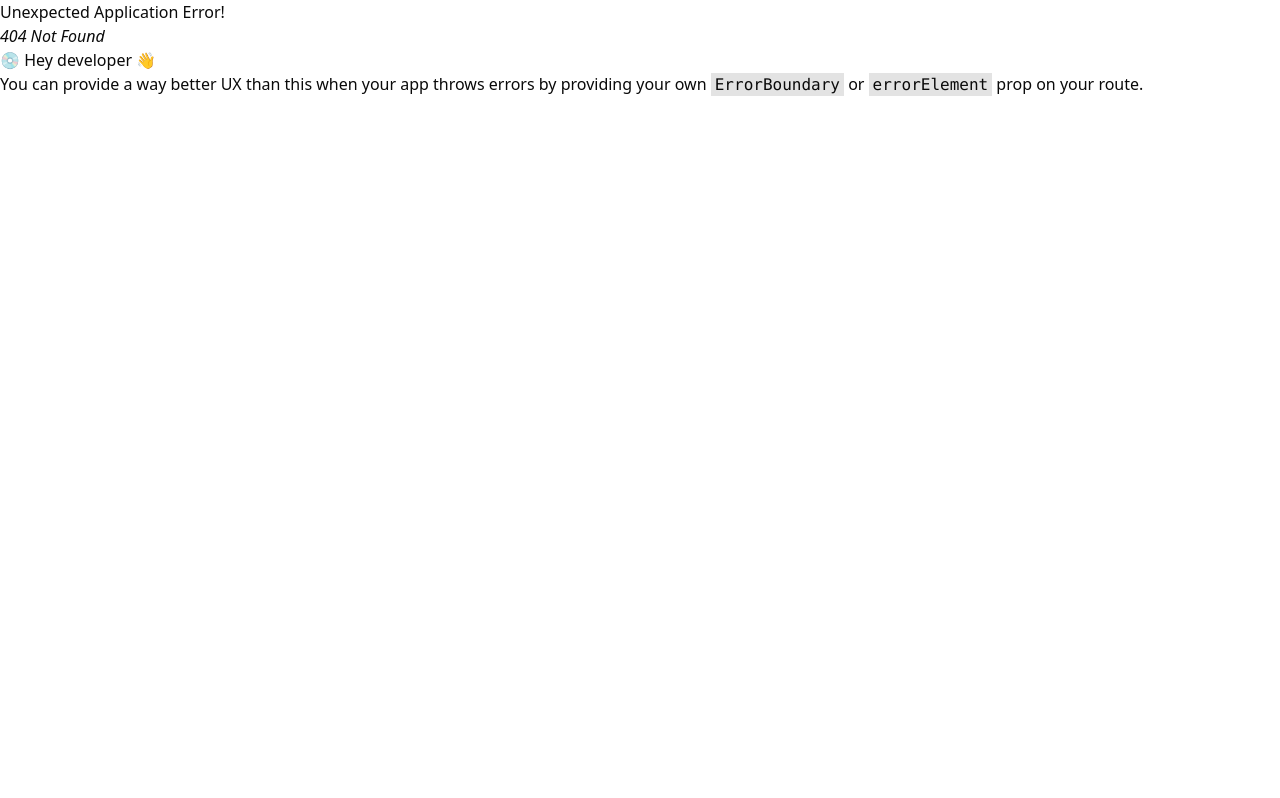
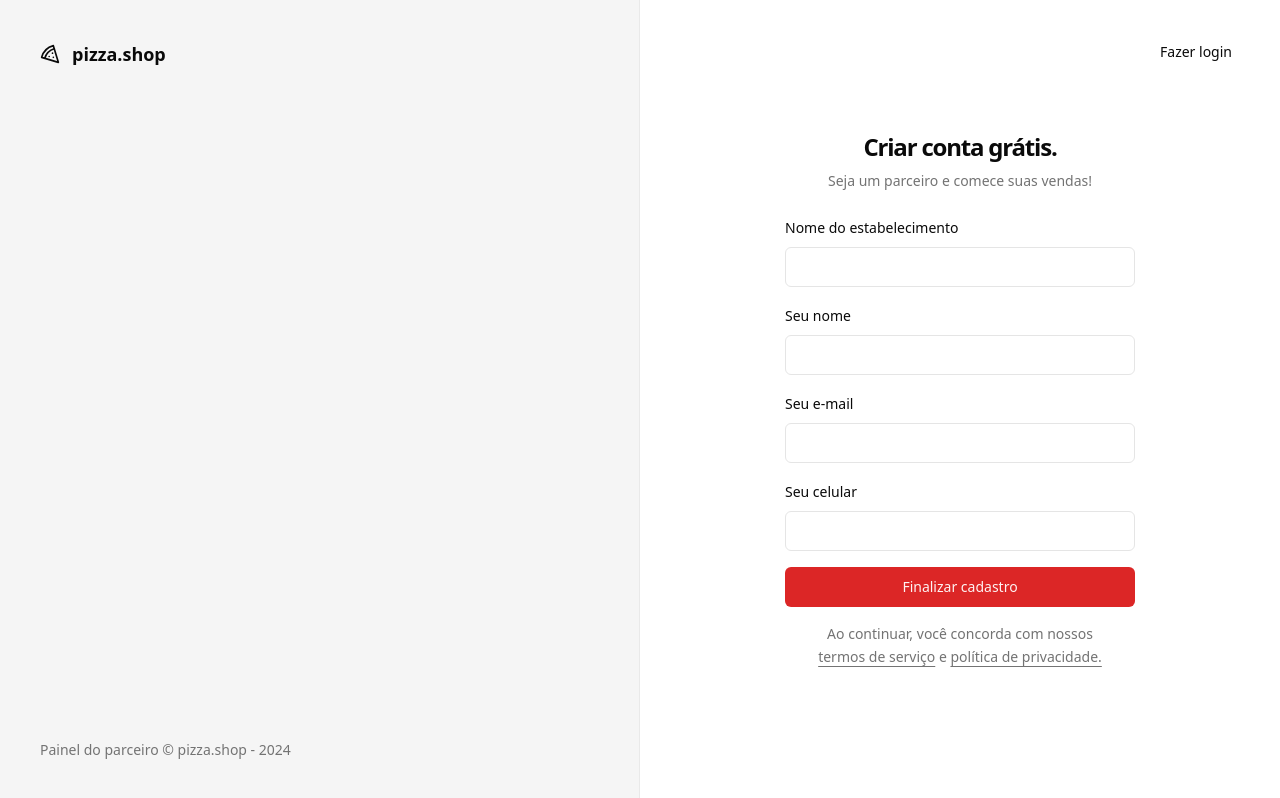
Before and after one commit to ecthon/pizzashop-web, a React (Vite) app: page /sign-up in a window 1280 px wide. Before the commit this address had no page. Built offline with nearby package versions, Linux system fonts and the light colour scheme.

Commit message:
feature: Pages: restaurant registration

```diff
--- a/src/pages/_layouts/auth.tsx
+++ b/src/pages/_layouts/auth.tsx
@@ -14,7 +14,7 @@
                 </footer>
             </div>
 
-            <div className='flex flex-col items-center justify-center'>
+            <div className='relative flex flex-col items-center justify-center'>
                 <Outlet />
             </div>
         </div>
--- a/src/pages/auth/sign-in.tsx
+++ b/src/pages/auth/sign-in.tsx
@@ -5,6 +5,7 @@
 import { useForm } from 'react-hook-form'
 import { z } from 'zod'
 import { toast } from 'sonner'
+import { Link } from 'react-router-dom'
 
 const signInForm = z.object({
     email: z.string().email(),
@@ -33,6 +34,9 @@
         <>
             <Helmet title='Login'/>
             <div className='p-8'>
+                <Button variant={'ghost'} asChild  className='absolute right-8 top-8'>
+                    <Link to="/sign-up">Novo estabelecimento</Link>
+                </Button>
                 <div className='flex w-[350px] flex-col justify-center gap-6'>
                     <div className='flex flex-col gap-2 text-center'>
                         <h1 className='text-2xl font-semibold tracking-tighter'>
--- /dev/null
+++ b/src/pages/auth/sign-up.tsx
@@ -0,0 +1,86 @@
+import { Button } from '@/components/ui/button'
+import { Input } from '@/components/ui/input'
+import { Label } from '@/components/ui/label'
+import { Helmet } from 'react-helmet-async'
+import { useForm } from 'react-hook-form'
+import { z } from 'zod'
+import { toast } from 'sonner'
+import { Link, useNavigate } from 'react-router-dom'
+
+const signUpForm = z.object({
+    restaurantName: z.string(),
+    managerName: z.string(),
+    phone: z.string(),
+    email: z.string().email(),
+})
+
+type SignUpForm = z.infer<typeof signUpForm>
+
+export function SignUp(){
+    const navigate = useNavigate()
+    const { register, handleSubmit, formState: { isSubmitting } } = useForm<SignUpForm>()
+
+    async function handleSignUp(data: SignUpForm) {
+        try {
+            await new Promise((resolve) => setTimeout(resolve, 2000))
+            toast.success('Sucesso!🎉 | Restaurante cadastrado.', {
+                action: {
+                    label: 'Login',
+                    onClick: () => navigate('/sign-in'),
+                },
+            })
+        } catch {
+            toast.error('Erro ao cadastrar restaurante.')
+        }
+    }
+
+    return (
+        <>
+            <Helmet title='Cadastro'/>
+            <div className='p-8'>
+                <Button variant={'ghost'} asChild  className='absolute right-8 top-8'>
+                    <Link to="/sign-in">Fazer login</Link>
+                </Button>
+                <div className='flex w-[350px] flex-col justify-center gap-6'>
+                    <div className='flex flex-col gap-2 text-center'>
+                        <h1 className='text-2xl font-semibold tracking-tighter'>
+                            Criar conta grátis.
+                        </h1>
+                        <p className='text-sm text-muted-foreground'>
+                            Seja um parceiro e comece suas vendas!
+                        </p>
+                    </div>
+
+                    <form onSubmit={handleSubmit(handleSignUp)} className='space-y-4'>
+                        <div className='space-y-2'>
+                            <Label htmlFor='restaurantName'>Nome do estabelecimento</Label>
+                            <Input id='restaurantName' type='text' {...register('restaurantName')}/>
+                        </div>
+
+                        <div className='space-y-2'>
+                            <Label htmlFor='managerName'>Seu nome</Label>
+                            <Input id='managerName' type='text' {...register('managerName')}/>
+                        </div>
+
+                        <div className='space-y-2'>
+                            <Label htmlFor='email'>Seu e-mail</Label>
+                            <Input id='email' type='email' {...register('email')}/>
+                        </div>
+
+                        <div className='space-y-2'>
+                            <Label htmlFor='phone'>Seu celular</Label>
+                            <Input id='phone' type='tel' {...register('phone')}/>
+                        </div>
+                        <Button disabled={isSubmitting} type='submit' className='w-full'>
+                            Finalizar cadastro
+                        </Button>
+                        <p className='px-6 text-center text-sm leading-relaxed text-muted-foreground'>
+                            Ao continuar, você concorda com nossos <a href='#' className='underline underline-offset-4'>termos de serviço</a>{' '}e{' '}
+                            <a href='#' className='underline underline-offset-4'>política de privacidade.</a>
+                        </p>
+                    </form>
+                </div>
+            </div>
+        </>
+    )
+}
--- a/src/routes.tsx
+++ b/src/routes.tsx
@@ -3,6 +3,7 @@
 import { SignIn } from './pages/auth/sign-in'
 import { AppLayout } from './pages/_layouts/app'
 import { AuthLayout } from './pages/_layouts/auth'
+import { SignUp } from './pages/auth/sign-up'
 
 export const router = createBrowserRouter([
     {
@@ -17,6 +18,7 @@
         element: <AuthLayout />,
         children: [
             { path: '/sign-in', element: <SignIn/> },
+            { path: '/sign-up', element: <SignUp/> },
         ]
     },
 
```
